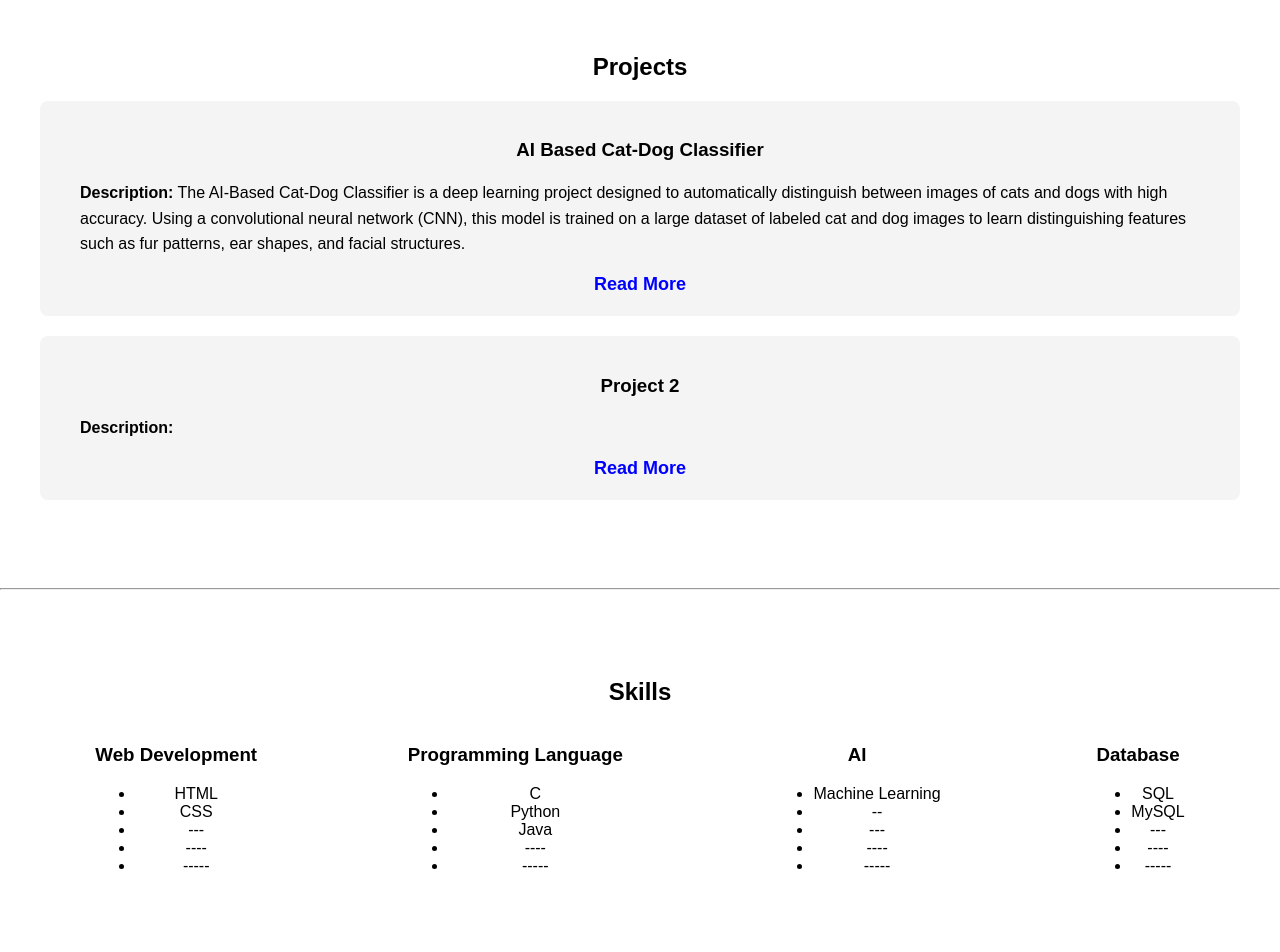
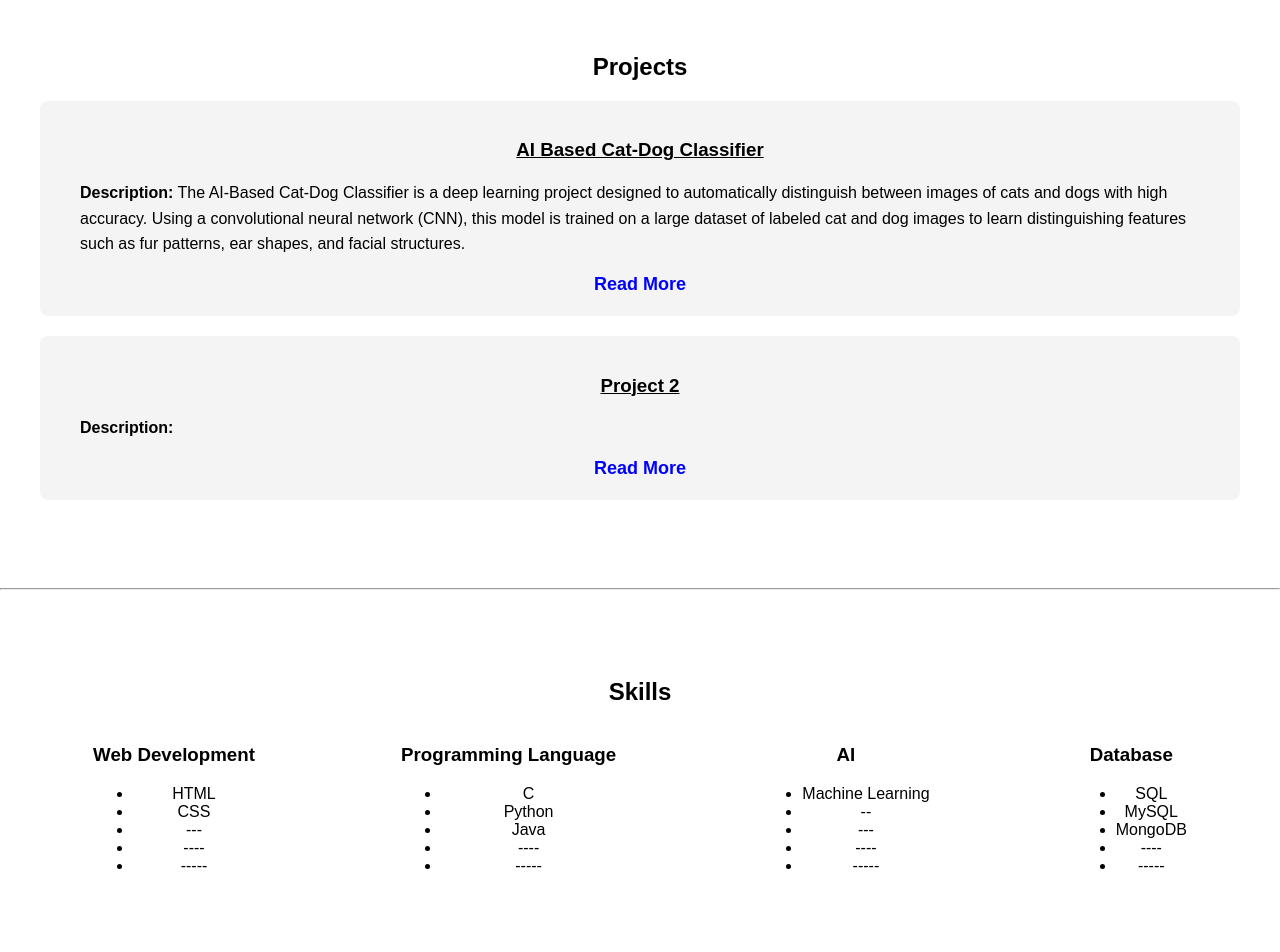
Before and after one commit to saidulalimallick004/Supriya, a plain HTML site: page index.html in a window 1280 px wide. Shown: the part 1040-1992 px from the top of the page. Drawn offline with Linux system fonts and the light colour scheme.

Commit message:
Version 1.0.6 Changes to be committed: 	new file:   Components/AddProject.txt 	renamed:    profile.jpg -> Components/profile.jpg 	modified:   index.html 	modified:   styles.css

```diff
--- a/index.html
+++ b/index.html
@@ -17,6 +17,8 @@
             </ul>
         </nav>
     </header>
+
+
     <section id="hero">
         <div class="hero-content">
             <div class="left-side">
@@ -26,11 +28,14 @@
                 </p>
             </div>
             <div class="right-side">
-                <img src="profile.jpg" alt="Profile Picture">
+                <img src="Components/profile.jpg" alt="Profile Picture">
             </div>
         </div>
         <button onclick="scrollToSection('about')">Learn More</button>
     </section>
+
+
+
     <section id="about">
         <h2>About Me</h2>
         <p class="about-description"> I am Supriya Khanra, from Tamluk.
@@ -38,10 +43,13 @@
             <br>I have a deep passion for technology and innovation.</p>
     </section>
     <hr>
+
+
+
     <section id="projects">
         <h2>Projects</h2>
         <div class="project">
-            <h3>AI Based Cat-Dog Classifier</h3>
+            <h3><u>AI Based Cat-Dog Classifier</u></h3>
             <p class="project-description"><b>Description:</b>
                 The AI-Based Cat-Dog Classifier is a deep learning project designed to automatically distinguish between images of cats and dogs with high accuracy. Using a convolutional neural network (CNN), this model is trained on a large dataset of labeled cat and dog images to learn distinguishing features such as fur patterns, ear shapes, and facial structures.
                 <br>
@@ -67,7 +75,7 @@
             <button class="read-more-btn" onclick="toggleText(this)">Read More</button>
         </div>
         <div class="project">
-            <h3>Project 2</h3>
+            <h3><u>Project 2</u></h3>
             <p class="project-description"><b>Description:</b>
 
                 <br>
@@ -93,8 +101,12 @@
             </p>
             <button class="read-more-btn" onclick="toggleText(this)">Read More</button>
         </div>
-        </div>
+
         <!-- Add more projects as needed -->
+
+
+
+
     </section>
     <hr>
     <section  id="skills">
@@ -138,7 +150,7 @@
                 <ul>
                     <li>SQL</li>
                     <li>MySQL</li>
-                    <li>---</li>
+                    <li>MongoDB</li>
                     <li>----</li>
                     <li>-----</li>
                     <!-- Add more skills as needed -->
@@ -147,6 +159,14 @@
         </div>
     </section>
     <hr>
+
+
+
+
+
+
+
+
     <section id="contact">
         <h2>Contact Me</h2>
         <form id="contact-form">
@@ -162,6 +182,11 @@
     <footer>
         <p>&copy; 2025 SupriyaKhanra. All rights reserved.</p>
     </footer>
+
+
+
+
     <script src="scripts.js"></script>
+
 </body>
 </html>
--- a/styles.css
+++ b/styles.css
@@ -220,7 +220,7 @@ footer p {
 }
 
 .more-text {
-    display: none; /* Hide the extra text */
+    display: none;
 }
 
 .read-more-btn {
```
Also changed, not shown: Components/AddProject.txt (added), Components/profile.jpg (renamed from profile.jpg).
